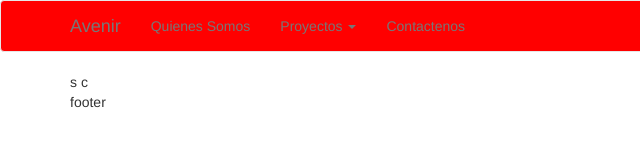
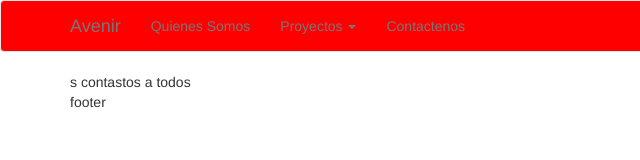
Before and after one commit to ecriverac/avenir, a website: page index.html in a window 1280 px wide. Shown: the full height of the page, 0-640 px from the left. Drawn offline with Linux system fonts and the light colour scheme.

Commit message:
cambios
solo una prueba

```diff
--- a/views/home.html
+++ b/views/home.html
@@ -1,2 +1,2 @@
 <slider>s</slider>
-<contactos>c</contactos>
+<contactos>contastos a todos</contactos>
```
